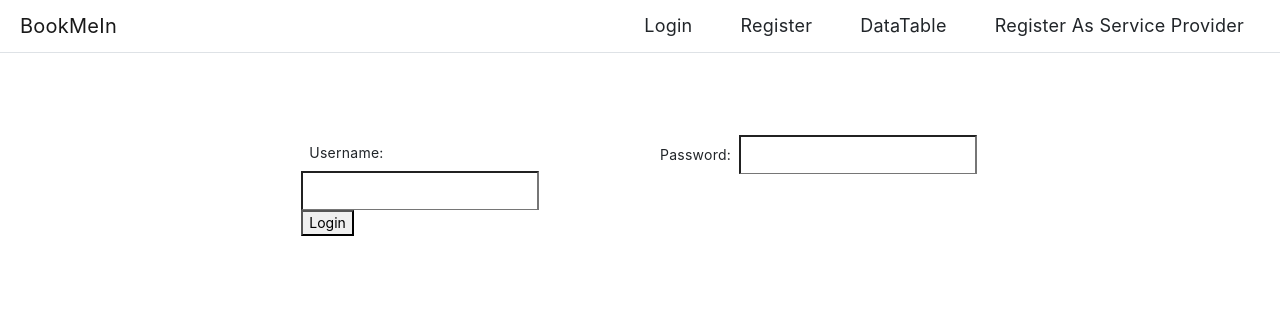
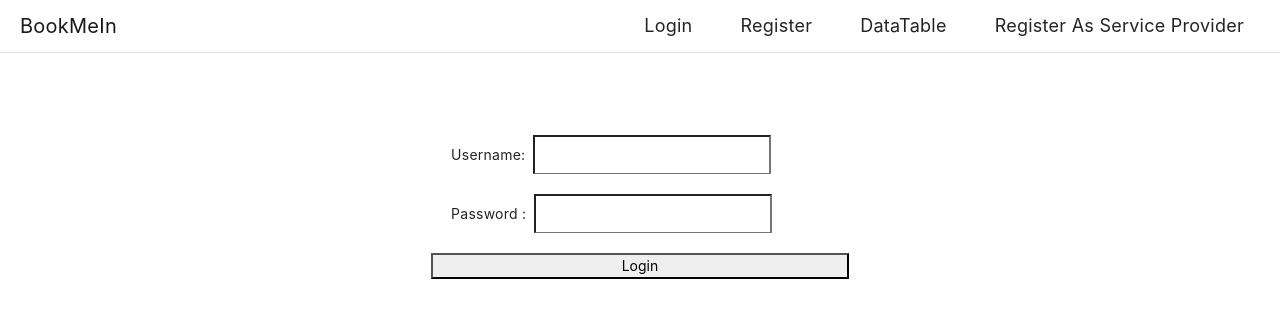
Before and after one commit to Ljnelski/BookMeIn, an Angular app: page /login in a window 1280 px wide. Shown: the top 318 px of the page. Built offline with nearby package versions, Linux system fonts and the light colour scheme.

Commit message:
LoginFormEdited and aligned

```diff
--- a/src/app/components/webpage/login-page/login-page.component.html
+++ b/src/app/components/webpage/login-page/login-page.component.html
@@ -4,14 +4,17 @@
             <div class="col">
                 <label for="username">Username:</label>
                 <input id="username" type="text" formControlName="username">
+                <br>
+                <br>
+                <label for="password">Password :    </label>
+                <input id="password" type="password" formControlName="password">
+                <br>
+                <br>
             </div>
-            <div class="col">
-                <label for="password">Password:</label>
-                <input id="password" type="text" formControlName="password">
-            </div>
+            <button (click)="login()">Login</button>
         </div>
         <div>
-            <button (click)="login()">Login</button>
+
         </div>
     </div>
 </div>
```
